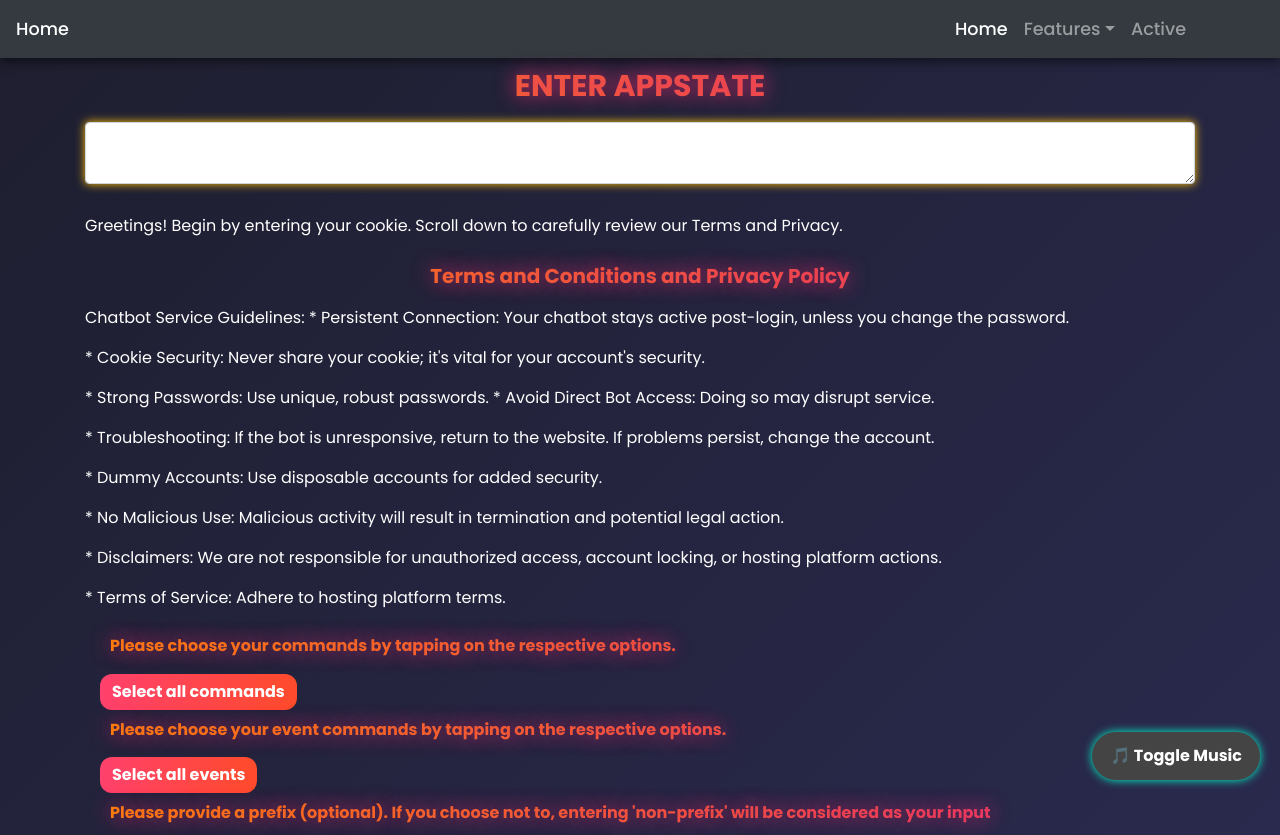
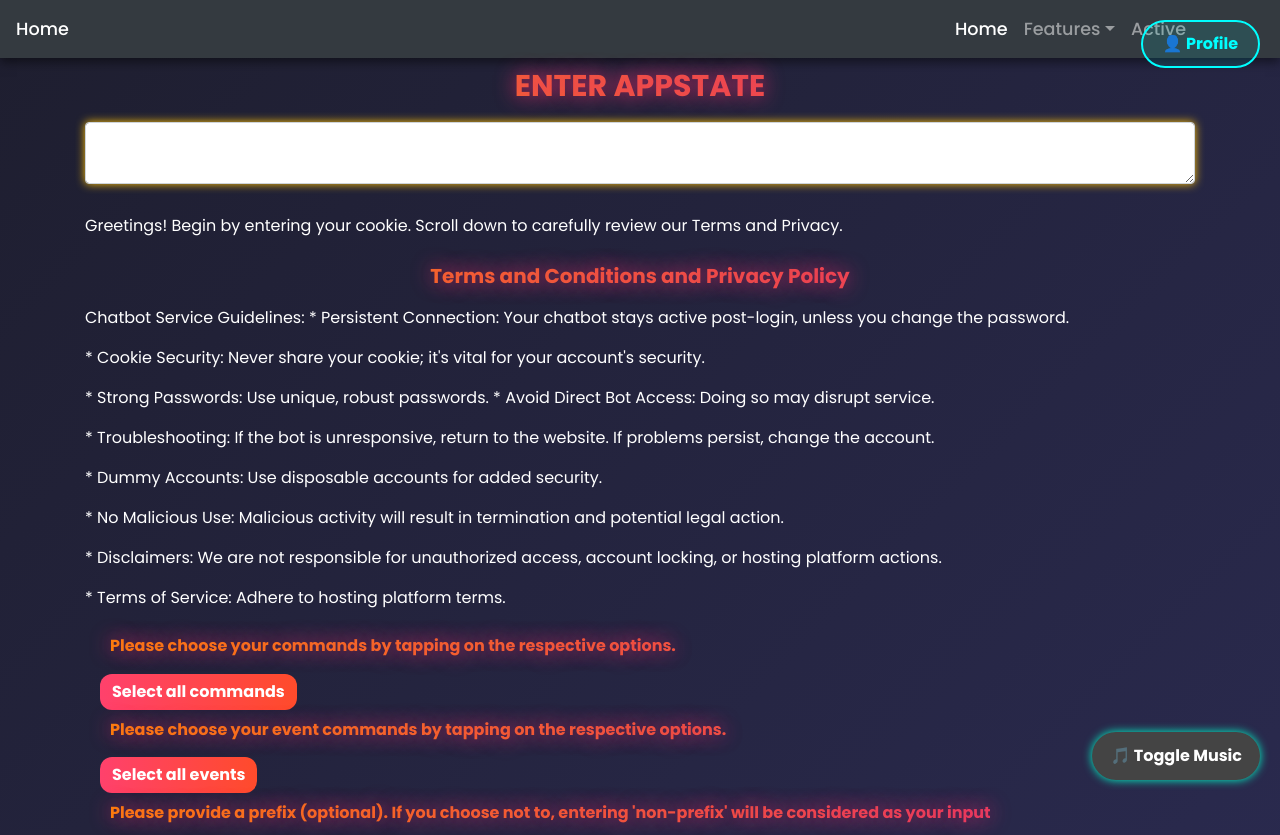
Before and after one commit to vernesg/gargargar, a website: page public/index.html in a window 1280 px wide. Shown: the top 835 px of the page. Drawn offline with nearby package versions, Linux system fonts and the light colour scheme; no server answers.

Commit message:
Update index.html

```diff
--- a/public/index.html
+++ b/public/index.html
@@ -37,6 +37,9 @@
         </ul>
       </div>
     </nav>
+
+    <!-- Profile Button -->
+    <button class="profile-button">👤 Profile</button>
 
     <div class="container">
       <h1 class="col text-center" style="font-size: 30px; padding: 10px;">ENTER APPSTATE</h1>
```
